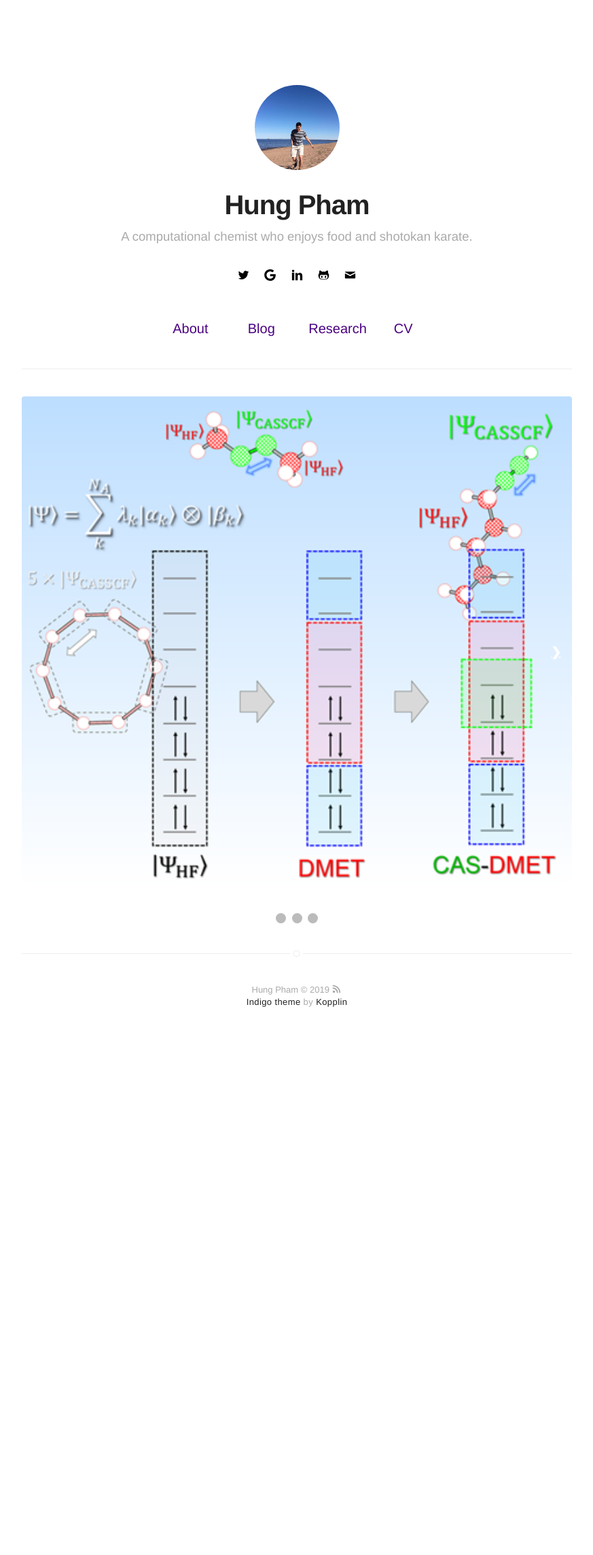
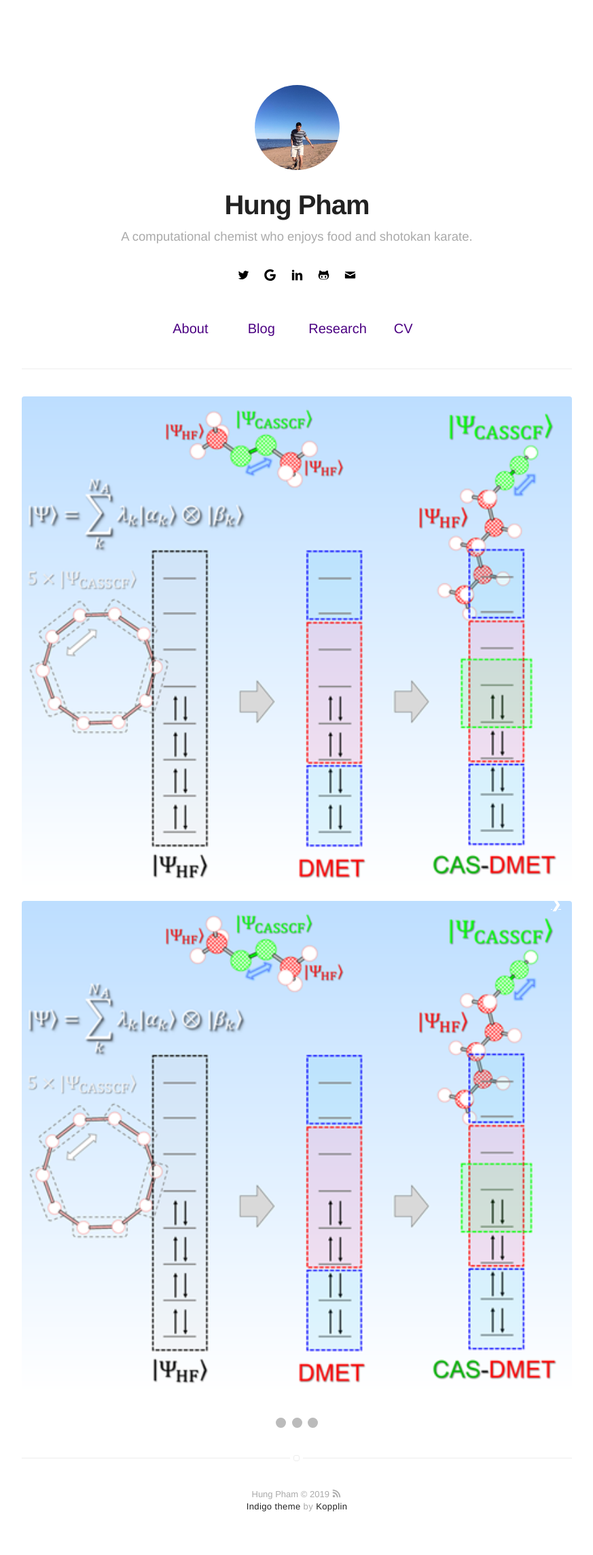
Before and after one commit to hungpham2017/hungpham2017.github.io, a Jekyll site: the page built from index.html, in a window 1280 px wide. Shown: the whole page at 68% size, without its empty margins (203-1076 px from the left). Built offline with Jekyll 4.4.1, drawn with Linux system fonts in a browser that asks for light colours; before the commit the page ends 1545 px from its top, so only the background shows below that.

Commit message:
upload pics

```diff
--- a/_includes/home.html
+++ b/_includes/home.html
@@ -3,6 +3,7 @@
 <!-- Slideshow container -->
 <div class="slideshow-container">
     <img src="assets/slideshows/img1.jpg" style="width:100%">
+    <img src="assets/slideshows/img2.jpg" style="width:100%">
   <!-- Full-width images with number and caption text -->
   <div class="mySlides fade">
     <div class="numbertext">1 / 3</div>
```
